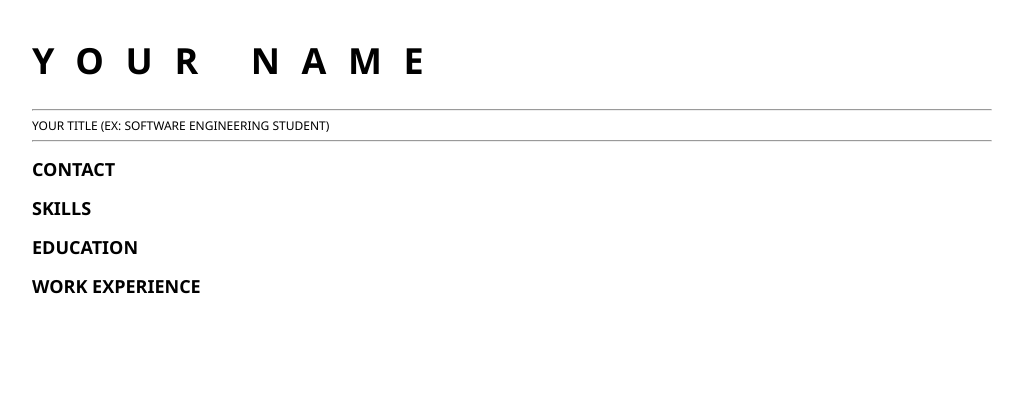
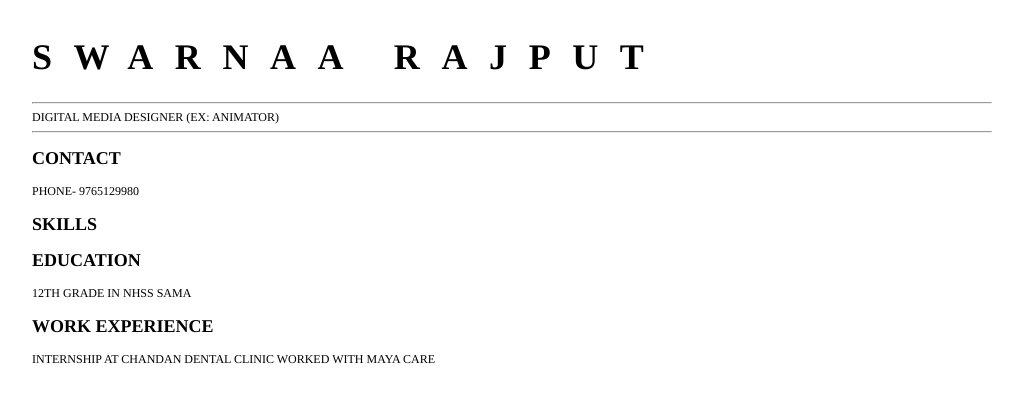
Before and after one commit to Swarnaarajput/Resume-Builder, a plain HTML site: page index.html in a window 1280 px wide. Shown: the whole page, without its empty margins (128-1151 px from the left). Drawn offline with Linux system fonts and the light colour scheme.

Commit message:
changes made

```diff
--- a/index.html
+++ b/index.html
@@ -1,36 +1,38 @@
 <html>
 	<head>
 		<link href="style.css" rel="stylesheet">
-		<title>Your Name resume</title>
+		<title>Swarnaa Rajput resume</title>
 	</head>
 
 	<body>
 		<header id="header">
-		<!-- resume header with your name and title -->
-		<h1>YOUR NAME</h1>
+
+		<h1>SWARNAA RAJPUT</h1>
 			<hr>
-				YOUR TITLE (EX: SOFTWARE ENGINEERING STUDENT)
+				DIGITAL MEDIA DESIGNER (EX: ANIMATOR)
 			<hr>
 		</header>
 		<main>
 			<article id="mainLeft">
 				<section>
 					<h2>CONTACT</h2>
-					<!-- contact info including social media -->
+					<p><a= href=""
+                        <p>PHONE- 9765129980</p>
 				</section>
 				<section>
 					<h2>SKILLS</h2>
-					<!-- your skills -->
+
 				</section>
 				<section>
 					<h2>EDUCATION</h2>
-					<!-- your education -->
+					12TH GRADE IN NHSS SAMA
 				</section>
 			</article>
 			<article id="mainRight">
 				<section>
 					<h2>WORK EXPERIENCE</h2>
-					<!-- your work experience -->
+					INTERNSHIP AT CHANDAN DENTAL CLINIC
+                    WORKED WITH MAYA CARE
 				</section>
 			</article>
 		</main>
--- a/style.css
+++ b/style.css
@@ -1,5 +1,5 @@
 body {
-    font-family: 'Segoe UI', Tahoma, Geneva, Verdana, sans-serif;
+    font-family: 'Times', Tahoma, Geneva, Verdana, sans-serif;
     font-size: 12px;
     max-width: 960px;
     margin: auto;
```
